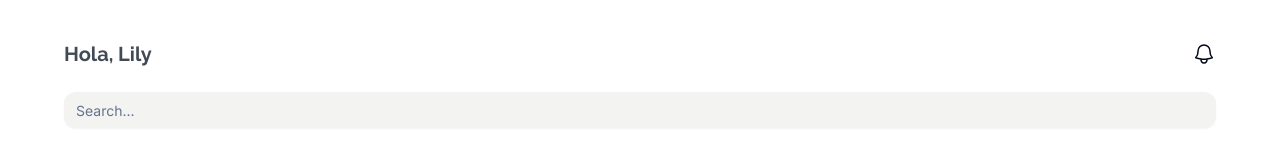
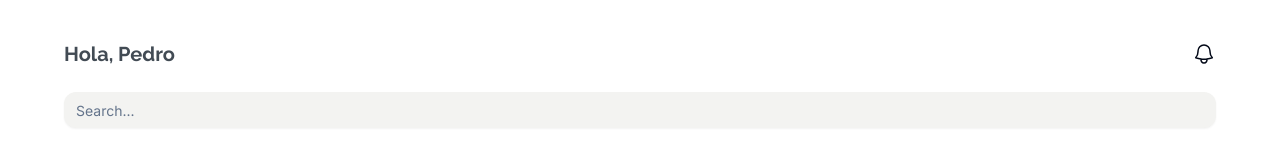
Before and after one commit to ecaleb97/hack4good, a Next.js app: page /menu in a window 1280 px wide. Shown: the top 156 px of the page. Built offline with nearby package versions, Linux system fonts and the light colour scheme.

Commit message:
Update greeting in header component

```diff
--- a/components/header/header.tsx
+++ b/components/header/header.tsx
@@ -11,7 +11,7 @@ export function Header () {
         className={`font-bold ${raleway.className} text-xl
         text-[#424b54]`}
       >
-        Hola, Lily
+        Hola, Pedro
       </h1>
       <div
         className="flex items-center justify-center"
```
